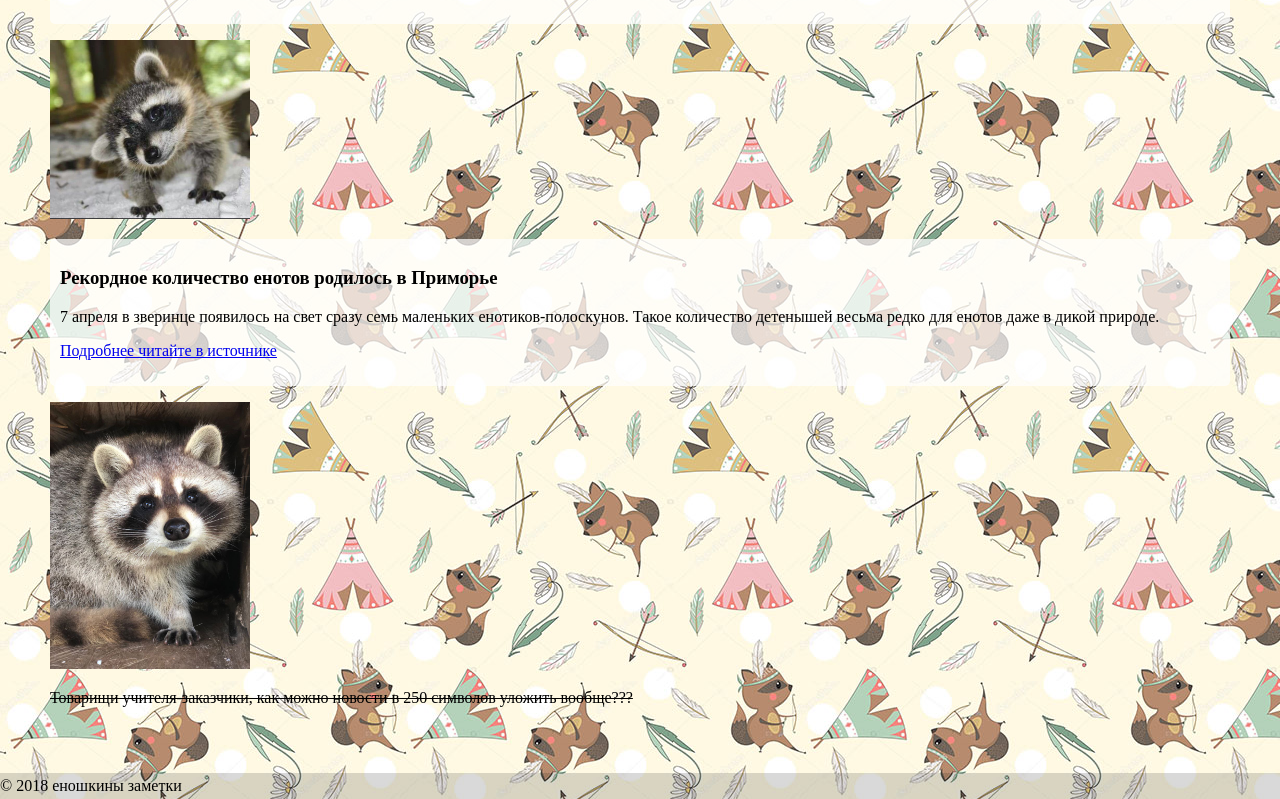
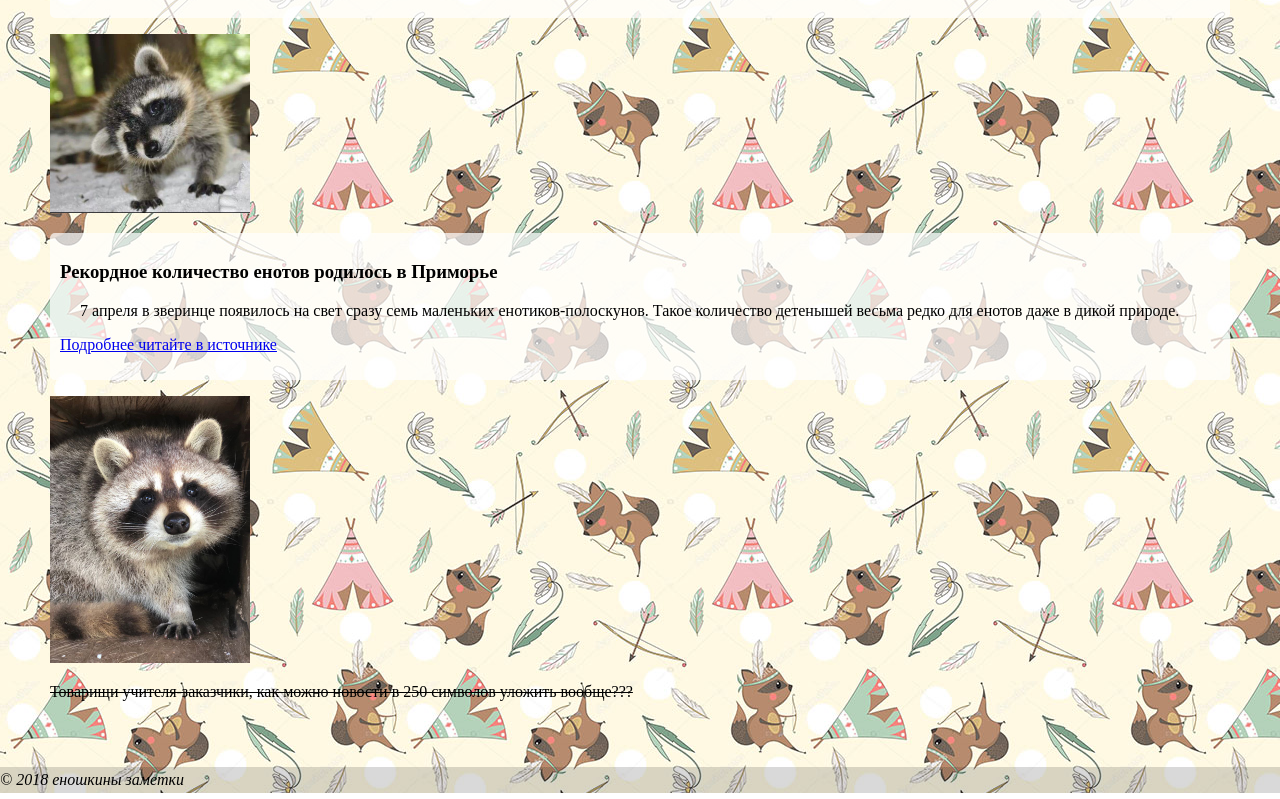
Before and after one commit to Pandaroja/raccoons, a plain HTML site: page noticias.html in a window 1280 px wide. Shown: the part 1319-2118 px from the top of the page. Drawn offline with Linux system fonts and the light colour scheme.

Commit message:
Add files via upload

```diff
--- a/style.css
+++ b/style.css
@@ -59,6 +59,7 @@ footer{
 	bottom: 0;
 	background-color: rgba(0,0,0, 0.15);
 	padding: 4px 0;
+	font-style: italic;
 }
 h2{
 	margin-left: 100px;
@@ -114,3 +115,7 @@ h2{
 	transform: scale(1.1);
 	box-shadow: 2px 2px 6px 3px #333333;
 }
+
+h3+p{
+	margin: 10px 20px;
+}
```
